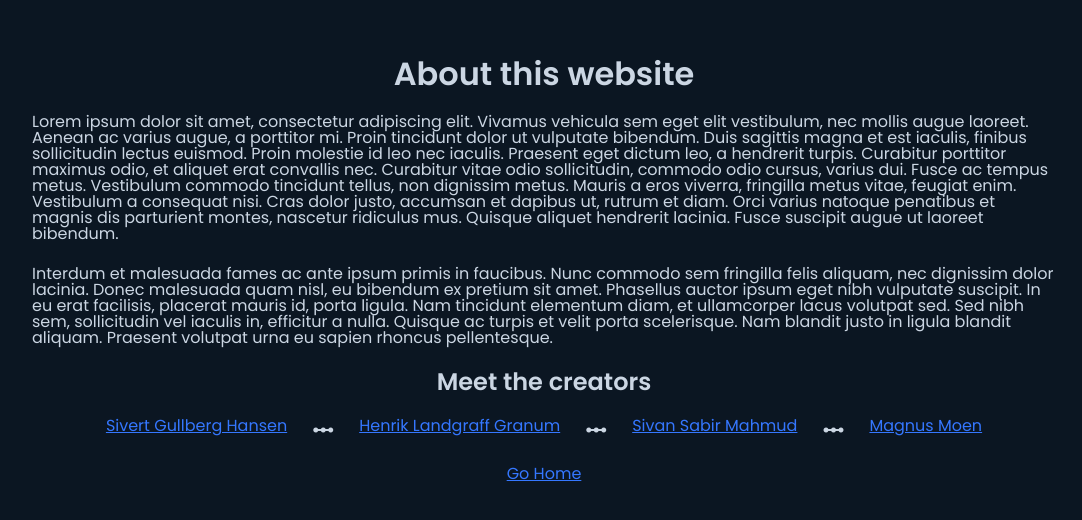
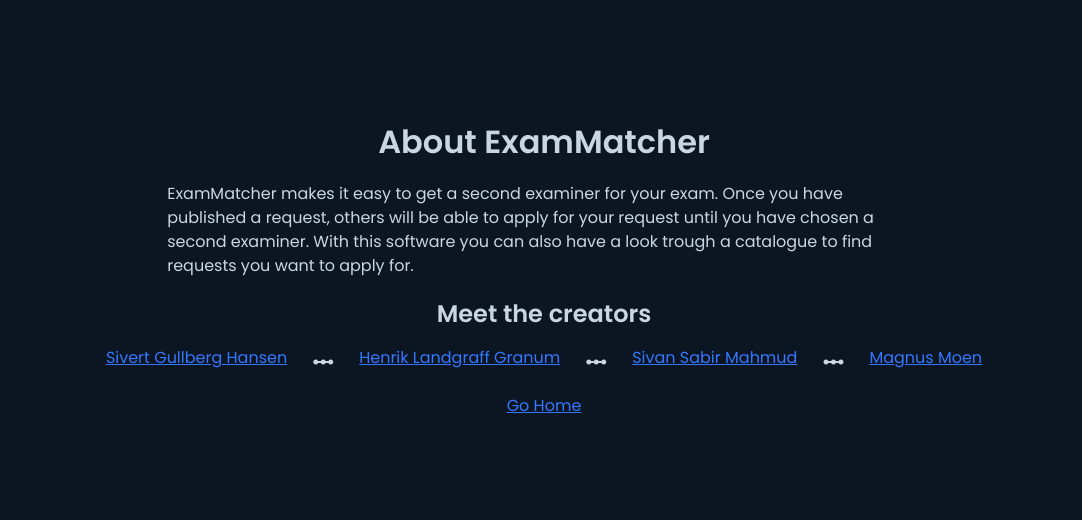
Before and after one commit to ntnu-web-prosjekt/webprosjekt, a React (Create React App) app: page /about in a window 1280 px wide. Shown: the part 130-650 px from the top of the page, without its empty margins (96-1178 px from the left). Built offline with nearby package versions, Linux system fonts and the light colour scheme.

Commit message:
Added text to about the project, and paragraph width

```diff
--- a/src/components/About.jsx
+++ b/src/components/About.jsx
@@ -3,32 +3,10 @@
 function About() {
   return (
     <div className="about">
-      <h1>About this website</h1>
-      <p>
-        Lorem ipsum dolor sit amet, consectetur adipiscing elit. Vivamus
-        vehicula sem eget elit vestibulum, nec mollis augue laoreet. Aenean ac
-        varius augue, a porttitor mi. Proin tincidunt dolor ut vulputate
-        bibendum. Duis sagittis magna et est iaculis, finibus sollicitudin
-        lectus euismod. Proin molestie id leo nec iaculis. Praesent eget dictum
-        leo, a hendrerit turpis. Curabitur porttitor maximus odio, et aliquet
-        erat convallis nec. Curabitur vitae odio sollicitudin, commodo odio
-        cursus, varius dui. Fusce ac tempus metus. Vestibulum commodo tincidunt
-        tellus, non dignissim metus. Mauris a eros viverra, fringilla metus
-        vitae, feugiat enim. Vestibulum a consequat nisi. Cras dolor justo,
-        accumsan et dapibus ut, rutrum et diam. Orci varius natoque penatibus et
-        magnis dis parturient montes, nascetur ridiculus mus. Quisque aliquet
-        hendrerit lacinia. Fusce suscipit augue ut laoreet bibendum.
-      </p>
-      <p>
-        Interdum et malesuada fames ac ante ipsum primis in faucibus. Nunc
-        commodo sem fringilla felis aliquam, nec dignissim dolor lacinia. Donec
-        malesuada quam nisl, eu bibendum ex pretium sit amet. Phasellus auctor
-        ipsum eget nibh vulputate suscipit. In eu erat facilisis, placerat
-        mauris id, porta ligula. Nam tincidunt elementum diam, et ullamcorper
-        lacus volutpat sed. Sed nibh sem, sollicitudin vel iaculis in, efficitur
-        a nulla. Quisque ac turpis et velit porta scelerisque. Nam blandit justo
-        in ligula blandit aliquam. Praesent volutpat urna eu sapien rhoncus
-        pellentesque.
+      <h1>About ExamMatcher</h1>
+      <p className="para">
+        ExamMatcher makes it easy to get a second examiner for your exam. Once you have published a request, others will be able to apply for your request until you have chosen a second examiner.
+        With this software you can also have a look trough a catalogue to find requests you want to apply for.
       </p>
       <h2>Meet the creators</h2>
       <p className="creators">
--- a/src/components/about/about.scss
+++ b/src/components/about/about.scss
@@ -20,3 +20,8 @@
     text-align: center;
   }
 }
+
+.para {
+  max-width: 75ch;
+  line-height: 24px;
+}
```
